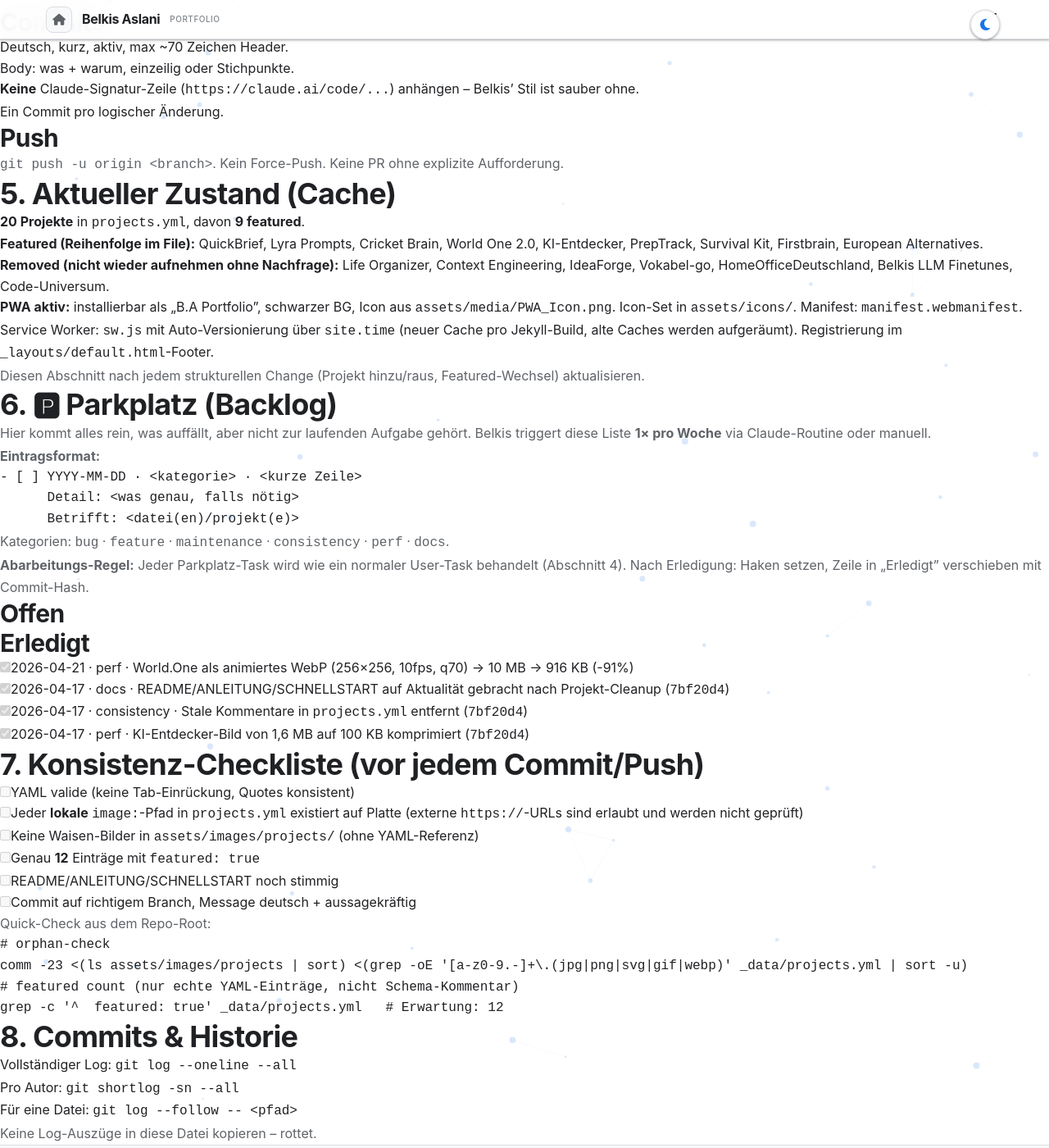
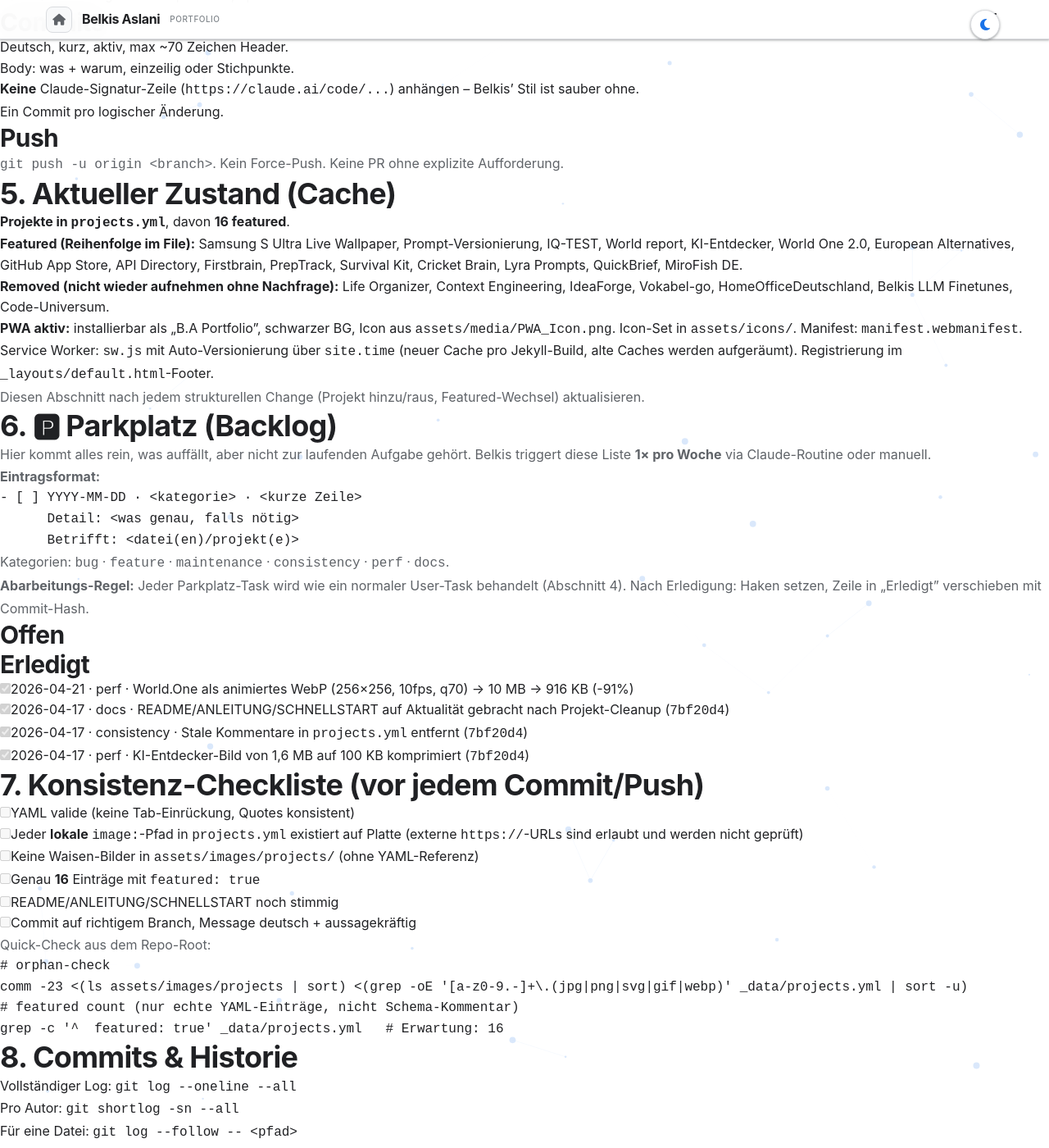
Before and after one commit to BEKO2210/My-table-of-contents-, a Jekyll site: the page built from CLAUDE.md, in a window 1280 px wide and 1400 px high, scrolled down 1150 px. Shown: the whole window at 82% size. Built offline with Jekyll 4.4.1, drawn with Linux system fonts in a browser that asks for light colours; our own code applies the rules of GitHub Pages for plain Markdown files.

Commit message:
KI-Entdecker-GIF + 4 neue Featured-Einträge aus neuesten Repos
- KI-Entdecker: Logo_GIF_hell.gif (16.6 MB) als komprimiertes WebP (456 KB)
  256x256, 10fps, q70 – 97% kleiner, unter 500 KB Limit
- Featured neu: Samsung S Ultra Live Wallpaper, Prompt-Versionierung, IQ-TEST
- Featured-Upgrade: World report (von non-featured in Featured-Block verschoben)
- CLAUDE.md Cache (§5) und Konsistenz-Check (§7) auf 16 featured aktualisiert

````diff
--- a/CLAUDE.md
+++ b/CLAUDE.md
@@ -64,8 +64,8 @@ Niemals direkt auf `main`. Immer auf dem von der Session vorgegebenen `claude/<t
 `git push -u origin <branch>`. Kein Force-Push. Keine PR ohne explizite Aufforderung.
 
 ## 5. Aktueller Zustand (Cache)
-- **20 Projekte** in `projects.yml`, davon **9 featured**.
-- **Featured (Reihenfolge im File):** QuickBrief, Lyra Prompts, Cricket Brain, World One 2.0, KI-Entdecker, PrepTrack, Survival Kit, Firstbrain, European Alternatives.
+- **Projekte in `projects.yml`**, davon **16 featured**.
+- **Featured (Reihenfolge im File):** Samsung S Ultra Live Wallpaper, Prompt-Versionierung, IQ-TEST, World report, KI-Entdecker, World One 2.0, European Alternatives, GitHub App Store, API Directory, Firstbrain, PrepTrack, Survival Kit, Cricket Brain, Lyra Prompts, QuickBrief, MiroFish DE.
 - **Removed (nicht wieder aufnehmen ohne Nachfrage):** Life Organizer, Context Engineering, IdeaForge, Vokabel-go, HomeOfficeDeutschland, Belkis LLM Finetunes, Code-Universum.
 - **PWA aktiv:** installierbar als „B.A Portfolio", schwarzer BG, Icon aus `assets/media/PWA_Icon.png`. Icon-Set in `assets/icons/`. Manifest: `manifest.webmanifest`. Service Worker: `sw.js` mit Auto-Versionierung über `site.time` (neuer Cache pro Jekyll-Build, alte Caches werden aufgeräumt). Registrierung im `_layouts/default.html`-Footer.
 
@@ -100,7 +100,7 @@ Kategorien: `bug` · `feature` · `maintenance` · `consistency` · `perf` · `d
 - [ ] YAML valide (keine Tab-Einrückung, Quotes konsistent)
 - [ ] Jeder **lokale** `image:`-Pfad in `projects.yml` existiert auf Platte (externe `https://`-URLs sind erlaubt und werden nicht geprüft)
 - [ ] Keine Waisen-Bilder in `assets/images/projects/` (ohne YAML-Referenz)
-- [ ] Genau **12** Einträge mit `featured: true`
+- [ ] Genau **16** Einträge mit `featured: true`
 - [ ] README/ANLEITUNG/SCHNELLSTART noch stimmig
 - [ ] Commit auf richtigem Branch, Message deutsch + aussagekräftig
 
@@ -109,7 +109,7 @@ Quick-Check aus dem Repo-Root:
 # orphan-check
 comm -23 <(ls assets/images/projects | sort) <(grep -oE '[a-z0-9.-]+\.(jpg|png|svg|gif|webp)' _data/projects.yml | sort -u)
 # featured count (nur echte YAML-Einträge, nicht Schema-Kommentar)
-grep -c '^  featured: true' _data/projects.yml   # Erwartung: 12
+grep -c '^  featured: true' _data/projects.yml   # Erwartung: 16
 ```
 
 ## 8. Commits & Historie
````
Also changed, not shown: _data/projects.yml (+46 -13 lines), assets/images/projects/ki-entdecker-desktop.png (deleted), assets/images/projects/ki-entdecker.webp (added).
